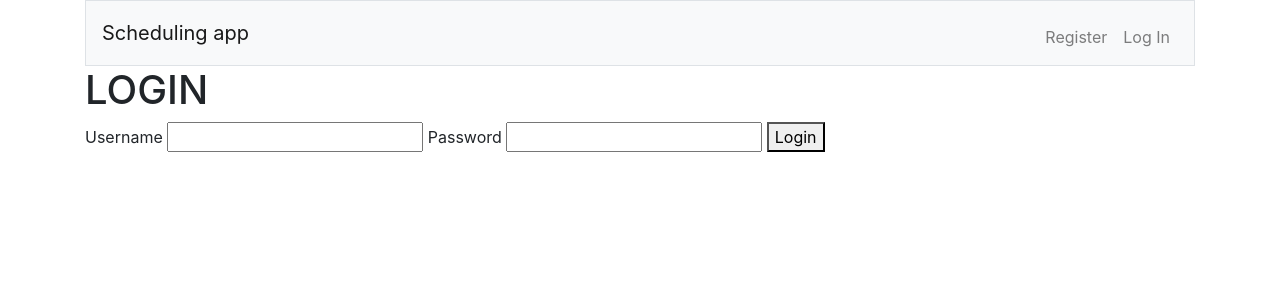
After one commit to guiOsorio/Court-Scheduling-Platform, a Flask app: page /login in a window 1280 px wide. The commit adds this page. Shown: the top 300 px of the page. Run offline with Flask 2, Linux system fonts and the light colour scheme.

Commit message:
Login implementation

```diff
--- a/app.py
+++ b/app.py
@@ -1,19 +1,27 @@
 import os
 import sqlite3
 
-from flask import Flask, flash, redirect, render_template, request
+from flask import Flask, flash, redirect, render_template, session, request
+from flask_session import Session
 from flask_wtf import FlaskForm
 from wtforms.fields.html5 import DateField
 from wtforms import StringField, SelectField
 from datetime import datetime
+from werkzeug.exceptions import default_exceptions, HTTPException, InternalServerError
+from werkzeug.security import check_password_hash, generate_password_hash
 
-from validation import validate
+from helpers import login_required, validateReservation
 
 # Initialize app
 app = Flask(__name__)
 
 # Configure for flask_wtf
 app.config["SECRET_KEY"] = "secret"
+
+# Configure session to use filesystem
+app.config["SESSION_PERMANENT"] = False
+app.config["SESSION_TYPE"] = "filesystem"
+Session(app)
 
 # Arrays for SelectField choices
 numofpeople = ["2", "3", "4"]
@@ -48,8 +56,7 @@ possibletimesweekend = ["Choose a time",
 ]
 
 # Reservation Form
-class BookingForm(FlaskForm):
-    name = StringField('Name')
+class ReservationForm(FlaskForm):
     people = SelectField('Number of people', choices=numofpeople)
     court = SelectField('Court', choices=courts)
     date = DateField('Date', format='%Y-%m-%d', default=datetime.now())
@@ -58,32 +65,151 @@ class BookingForm(FlaskForm):
 
 
 @app.route("/", methods=["GET", "POST"])
+@login_required
 def index():
     return render_template("index.html")
 
 
-@app.route("/form", methods=["GET", "POST"])
-def form():
+@app.route("/reservation", methods=["GET", "POST"])
+@login_required
+def reservation():
     # Initialize form
-    form = BookingForm()
+    form = ReservationForm()
 
     # if request is POST and form fields are validated
     if form.validate_on_submit():
-        name = form.name.data # string
         people = form.people.data # string
         court = form.court.data # string
         date = form.date.data # datetime.date
         time = form.time.data # string
 
-        if validate(name, people, court, date, time, numofpeople, courts, possibletimesweekend, possibletimes):
-            return render_template("data.html", name=name, people=people, court=court, date=date, time=time)
+        if validateReservation(people, court, date, time, numofpeople, courts, possibletimesweekend, possibletimes):
+            user_id = session["user_id"]
+            return render_template("data.html", people=people, court=court, date=date, time=time, user_id=user_id)
 
 
-    return render_template("form.html", form=form)
+    return render_template("reservation.html", form=form)
+
+
+
+@app.route("/login", methods=["GET", "POST"])
+def login():
+
+    if request.method == "POST":
+
+        username = request.form.get("username")
+        password = request.form.get("password")
+
+        # Ensure username was submitted
+        if not username:
+            flash("Must have a username")
+            return render_template("login.html")
+
+        # Ensure password was submitted
+        elif not password:
+            flash("Must have a password")
+            return render_template("login.html")
+
+        # Connect to database
+        con = sqlite3.connect("scheduling.db")
+        cur = con.cursor()
+
+        cur.execute("SELECT * FROM users WHERE username = :username", {"username": username})
+        user = cur.fetchone()
+
+        if not user:
+            flash("Username doesn't exist")
+            return render_template("login.html")
+
+        # Ensure username exists and password is correct
+        table_hash = user[2]
+        if not check_password_hash(table_hash, password):
+            flash("Invalid password")
+            return render_template("login.html")
+
+        # Get id of user who logged in to store in the session
+        cur.execute("SELECT * FROM users WHERE username = :username", {"username": username})
+        id = cur.fetchone()[0]
+
+        # Greet user
+        flash(f"Welcome, {username} !!")
+
+        # Remember which user has logged in
+        session["user_id"] = id
+
+        return redirect("/")
+
+    return render_template("login.html")
+
+
+
+@app.route("/register", methods=["GET", "POST"])
+def register():
+
+    if request.method == "POST":
+
+        username = request.form.get("username")
+        password = request.form.get("password")
+        confirmation = request.form.get("pswdconf")
+
+        # Connect to database
+        con = sqlite3.connect("scheduling.db")
+        cur = con.cursor()
+
+        cur.execute("SELECT username FROM users")
+        usernames = cur.fetchall()
+
+        # VALIDATION
+
+        # Handles username already existing
+        for user in usernames:
+            if username in user:
+                flash("This username is already taken")
+                return render_template("register.html")
+
+        # Handles username or password fields being blank
+        if username.strip() == "" or password.strip() == "" or confirmation.strip() == "":
+            flash("All items need a value")
+            return render_template("register.html")
+
+        # Handles password and password confirmation not matching
+        elif password != confirmation:
+            flash("Password and confirmation fields need to match")
+            return render_template("register.html")
+
+        # Successful registering
+        else:
+            hashed_password = generate_password_hash(password) # hash password
+            cur.execute("INSERT INTO users (username, hash) VALUES (:username, :hash)", {"username": username, "hash": hashed_password})
+            con.commit()
+            flash("Account successfully created!")
+
+            # Get id of user who logged in to store in the session
+            cur.execute("SELECT * FROM users WHERE username = :username", {"username": username})
+            id = cur.fetchone()[0]
+
+            # Remember which user has logged in
+            session["user_id"] = id
+
+            return redirect("/")
+
+    return render_template("register.html")
+
+
+@app.route("/logout")
+def logout():
+    """Log user out"""
+
+    # Forget any user_id
+    session.clear()
+
+    # Redirect user to login form
+    return redirect("/login")
 
 
 # REQUIREMENTS
     # implement login
+    # implement SASS
     # form
         # displays a calendar daypicker but with invalid dates disabled (already past dates, days where club is closed, days more than a month from today)
         # displays only options of valid times (from 09:00 to 22:00, with a step of 30 minutes) (only enable to pick available times for the specific court)
@@ -99,7 +225,7 @@ def form():
         # maximum of 2 reservations per day per person (2 hours) (except for admin)
         # create indexes where useful
     # admin page
-        # user needs to login in order to access this page
+        # admin needs to login in order to access this page
         # show all reservations for each court for the selected day (default for today)
         # admin has the ability to delete any reservation for any day and to book a court for an extended period of time (more than 1 hour)
         # admin has the ability to close club for a certain period of time desired
@@ -107,3 +233,4 @@ def form():
         # send me an email when an appointment or cancellation is made, with the action's info
         # if there are appointments in the next hour, send me an email with all the appointments
         # schedule Python code to run every 6 months to remove bookings from database and other features if needed
+        # page which shows all current reservations for the logged in account
--- a/templates/index.html
+++ b/templates/index.html
@@ -3,6 +3,5 @@
 {% block content %}
 
     <h1>HOMEPAGE</h1>
-    <a href="/form">Form</a>
 
 {% endblock %}
--- a/templates/layout.html
+++ b/templates/layout.html
@@ -19,12 +19,41 @@
     <title>Scheduling Demo</title>
 </head>
 <body class="container">
+
+    <!-- NAVBAR -->
+    <nav class="navbar navbar-expand-md navbar-light bg-light border nav">
+        <a class="navbar-brand nav__title" href="/">Scheduling app</a>
+        <button aria-controls="navbar" aria-expanded="false" aria-label="Toggle navigation" class="navbar-toggler" data-target="#navbar" data-toggle="collapse" type="button">
+            <span class="navbar-toggler-icon"></span>
+        </button>
+        <div class="collapse navbar-collapse" id="navbar">
+            {% if session.user_id %}
+                <ul class="navbar-nav mr-auto mt-2">
+                    <li class="nav-item"><a class="nav-link" href="/">Homepage</a></li>
+                    <li class="nav-item"><a class="nav-link" href="/reservation">Book a court</a></li>
+                </ul>
+                <ul class="navbar-nav ml-auto mt-2">
+                    <li class="nav-item"><a class="nav-link" href="/logout">Log Out</a></li>
+                </ul>
+            {% else %}
+                <ul class="navbar-nav ml-auto mt-2">
+                    <li class="nav-item"><a class="nav-link" href="/register">Register</a></li>
+                    <li class="nav-item"><a class="nav-link" href="/login">Log In</a></li>
+                </ul>
+            {% endif %}
+        </div>
+    </nav>
+
+    <!-- FLASH MESSAGES -->
     {% for message in get_flashed_messages() %}
     <div class="alert alert-warning">
         <button type="button" class="close" data-dismiss="alert">&times;</button>
         {{ message }}
     </div>
     {% endfor %}
+
+    <!-- CONTENT -->
     {% block content %}{% endblock %}
+
 </body>
 </html>
--- /dev/null
+++ b/templates/login.html
@@ -0,0 +1,17 @@
+{% extends "layout.html" %}
+
+{% block content %}
+
+    <h1>LOGIN</h1>
+
+    <form action="/login" method="POST">
+        <label for="username">Username</label>
+        <input type="text" name="username" id="username">
+
+        <label for="password">Password</label>
+        <input type="password" name="password" id="password">
+
+        <button>Login</button>
+    </form>
+
+{% endblock %}
```
Also changed, not shown: helpers.py (renamed from validation.py, +19 -3 lines), schema.txt (added, +7 -0 lines), templates/data.html (+8 -7 lines), templates/register.html (added, +20 -0 lines), templates/reservation.html (renamed from templates/form.html, +3 -4 lines), finance.db (added), scheduling.db (added), 2 other files.
